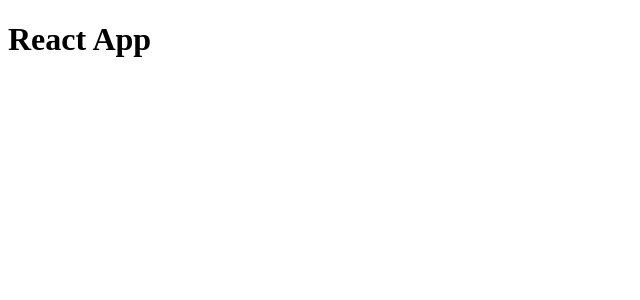
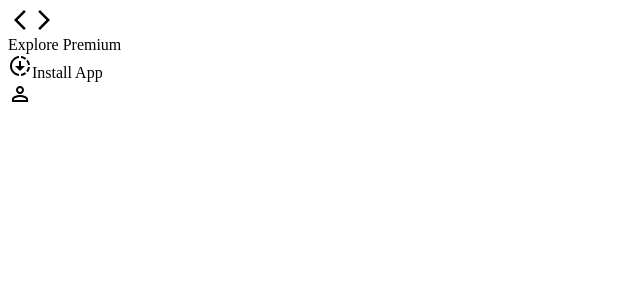
Before and after one commit to THEFZNKHAN/spotify-clone, a React (Create React App) app: page /spotify-clone/search in a window 1280 px wide. Shown: the top 300 px of the page, without its empty margins (0-640 px from the left). Built offline with nearby package versions, Linux system fonts and the light colour scheme.

Commit message:
Creating Components & Pages section

```diff
--- a/package.json
+++ b/package.json
@@ -3,6 +3,10 @@
   "version": "0.1.0",
   "private": true,
   "dependencies": {
+    "@emotion/react": "^11.11.1",
+    "@emotion/styled": "^11.11.0",
+    "@mui/icons-material": "^5.14.3",
+    "@mui/material": "^5.14.5",
     "@testing-library/jest-dom": "^5.17.0",
     "@testing-library/react": "^13.4.0",
     "@testing-library/user-event": "^13.5.0",
--- a/src/App.jsx
+++ b/src/App.jsx
@@ -1,9 +1,10 @@
 import './App.css';
+import Navbar from './components/navbar/Navbar';
 
 function App() {
   return (
     <div className="App">
-      <h1>React App</h1>
+      <Navbar />
     </div>
   );
 }
--- /dev/null
+++ b/src/components/navbar/Navbar.jsx
@@ -0,0 +1,30 @@
+import React from "react";
+import {
+  ArrowForwardIosOutlined,
+  ArrowBackIosNewOutlined,
+  PermIdentityOutlined,
+  Downloading,
+} from "@mui/icons-material";
+
+import "./navbar.css";
+
+const Navbar = () => {
+  return (
+    <>
+      <div className="leftSide">
+        <ArrowBackIosNewOutlined />
+        <ArrowForwardIosOutlined />
+      </div>
+      <div className="rightSide">
+        <span>Explore Premium</span>
+        <div>
+          <Downloading />
+          <span>Install App</span>
+        </div>
+        <PermIdentityOutlined />
+      </div>
+    </>
+  );
+};
+
+export default Navbar;
```
Also changed, not shown: src/components/sidebar/Sidebar.jsx (added, +11 -0 lines), src/pages/home/Home.jsx (added, +11 -0 lines), src/components/navbar/navbar.css (added), src/components/sidebar/sidebar.css (added), src/pages/home/home.css (added), src/pages/search/Search.jsx (added), src/pages/search/search.css (added), 1 other file (tests, documents, lock files or other folders).
